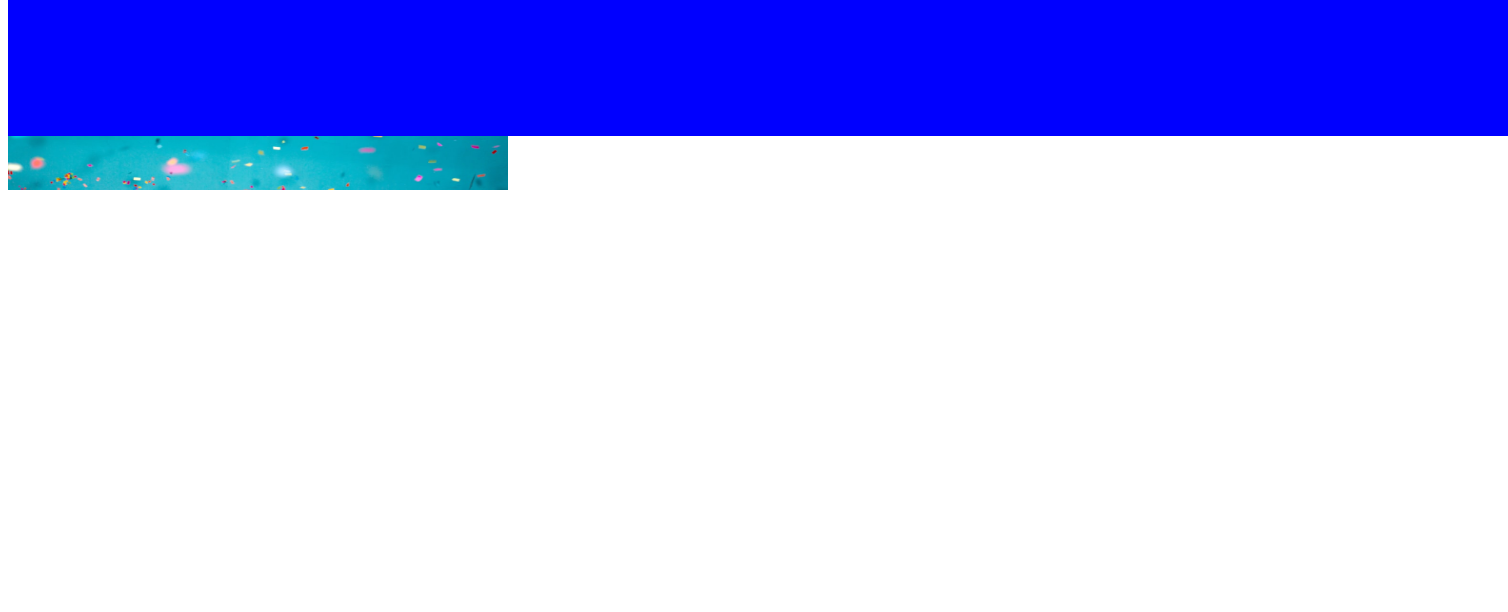
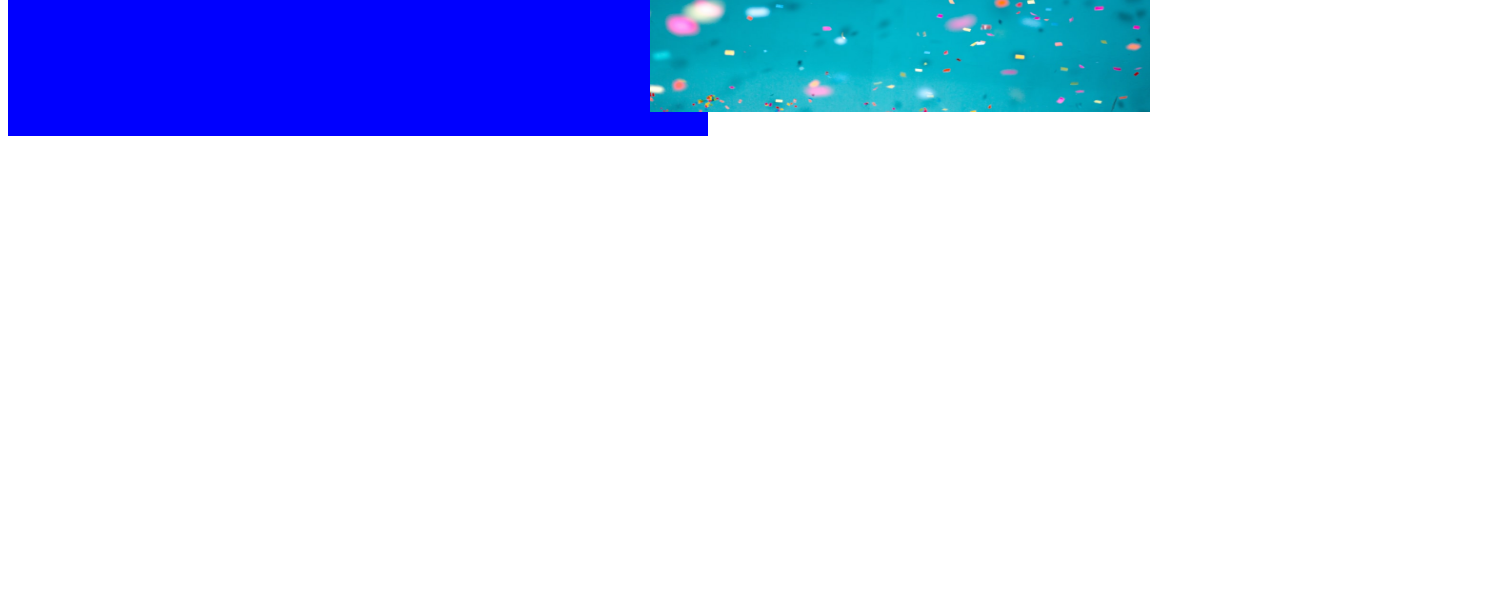
Before and after one commit to ktomita0915/LP-, a plain HTML site: page index.html in a window 1280 px wide. Shown: the part 188-800 px from the top of the page, 1508 px wide, since content can reach past the window. Drawn offline with Linux system fonts and the light colour scheme.

Commit message:
third-commit

```diff
--- a/css/style.css
+++ b/css/style.css
@@ -3,7 +3,7 @@ h1{
 }
 .change {
   color:blue;
-   text-align: right;
+  text-align: right;
  }
  .firstview-jpeg {
    position: relative;
@@ -11,14 +11,15 @@ h1{
  }
 img{
   position: absolute;
+  top: 50px;
+  left: 650px;
 }
  .emphasis{
    font-size: 32px;
    font-weight: bold;
-  }
+}
   .first {
   background-color: blue;
-  position: relative;
-  width:1500px;
+  width: 700px;
   height:150px;
   }
```
Also changed, not shown: index.html (+5 -7 lines), about.jpg (added), firstview.jpg (added).
